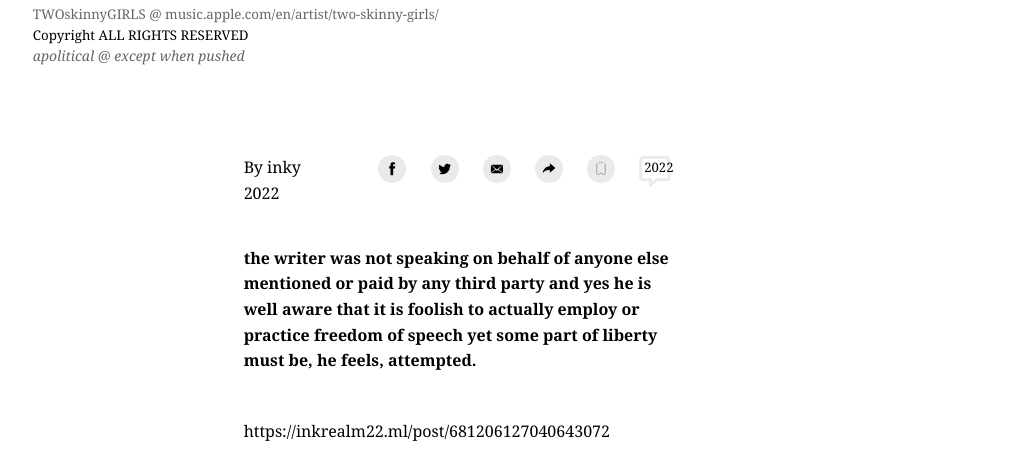
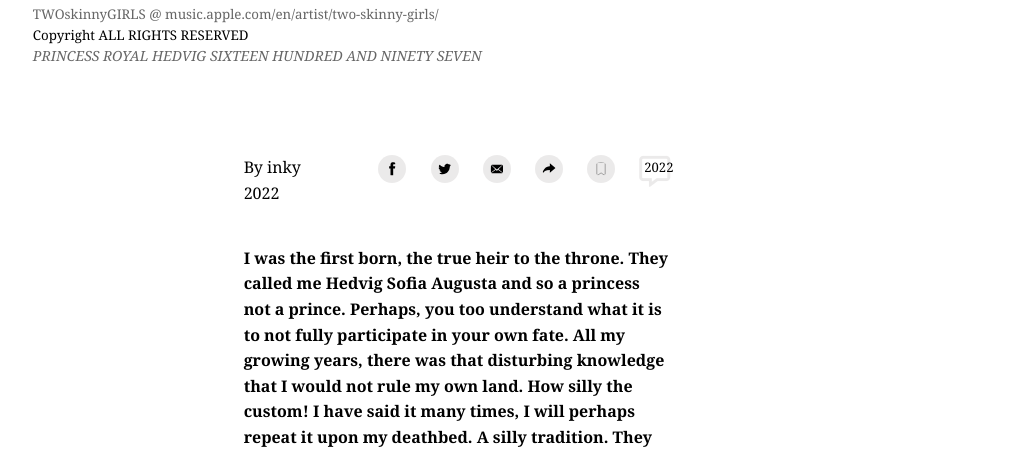
Before and after one commit to ghostm68/x, a website: page Times-esque/index.html in a window 1280 px wide. Shown: the part 956-1411 px from the top of the page, without its empty margins (183-1198 px from the left). Drawn offline with Linux system fonts and the light colour scheme.

Commit message:
Update index.html

```diff
--- a/Times-esque/index.html
+++ b/Times-esque/index.html
@@ -62,7 +62,7 @@
         <figure class="cont-img">
           <img
             class="main-figure width-100"
-            src="https://i.gifer.com/origin/9d/9dc0345e51a2e5c1f94531fd930b436a_w200.gif"
+            src="https://upload.wikimedia.org/wikipedia/commons/thumb/5/59/Hedvig_Sophia_%281681%E2%80%931708%29%2C_Swedish_princess_%28David_von_Krafft%29_-_Nationalmuseum_-_40116.tif/lossy-page1-800px-Hedvig_Sophia_%281681%E2%80%931708%29%2C_Swedish_princess_%28David_von_Krafft%29_-_Nationalmuseum_-_40116.tif.jpg"
             alt=""
           />
           <figcaption class="caption">
@@ -70,7 +70,7 @@
   <li>Copyright ALL RIGHTS RESERVED</li><br>
 
 
-            <span class="author blue"><i>apolitical @ except when pushed</span>
+            <span class="author blue"><i>PRINCESS ROYAL HEDVIG SIXTEEN HUNDRED AND NINETY SEVEN </span>
 		    </figcaption></i></small>
         </figure>
       </section>
@@ -136,12 +136,49 @@
         </div>
         <div class="article-container">
           <p class="article-info">
-          <b> the writer was not speaking on behalf of anyone else mentioned or paid by any third party and yes he is well aware that it is foolish to actually employ or practice freedom of speech yet some part of liberty must be, he feels, attempted. <br>
-		  <br></b>
+          <b>
+
+
+
+	I was the first born, the true heir to the throne. They called me Hedvig Sofia Augusta and so a princess not a prince. Perhaps, you too understand what it is to not fully participate in your own fate.
+
+	All my growing years, there was that disturbing knowledge that I would not rule my own land. How silly the custom! I have said it many times, I will perhaps repeat it upon my deathbed. A silly tradition.
+
+	They say we are the weaker sex, the fairer kind. They act as if there never was a Joan Of Arc.  Two hundred years later, how is it that men are still afraid of our power?
+
+	Early on, I learned to languish in superficial pleasures and to pretend that there was no ambition in my heart for power but only to please the crown and possibly my future husband.
+
+	There were seven of us and as destiny would have it it was the weakest among us that did perform the role of king, the part that was so well tailored for my father or even better for his wife.
+
+	What a lady that woman was, listen to the title she herself did adjust for her son the future king;
+
+	We Charles - by the Grace of G-d of the Swedes, the Goths and the Vends King - Grand Duke of Finland, Duke of Estonia and Karelia, Lord of Ingria, Duke of Bremen, Verden and Pommerania, Prince of Rügen and Lord of Wismar as well as Count Palatine by the Rhine, Duke of Bavaria, Count of Zweibrücken and Kleeburg, furthermore Duke of Jülich, Cleve and Berg, Count of Waldenz, Spanheim and Ravensberg and Lord of Ravenstein.
+
+	In having to address his majesty on some formal occasion, the communicator would surely forget the thin countenance of my frail brother and be forced to concentrate upon not allowing his tongue a slip or his mind a fluff. Genius.
+
+	I should encourage him to travel in a war campaign, for what fear the enemy should try when they ask what man is bringing the fight and the response stuns their ears with quantity: We Charles - by the Grace of G-d of the Swedes, the Goths and the Vends King - Grand Duke of Finland, Duke of Estonia and Karelia, Lord of Ingria, Duke of Bremen, Verden and Pommerania, Prince of Rügen and Lord of Wismar as well as… Even I am loathe to pronounce it whole a second time during the same sitting.
+
+	Not only that, she made certain he had practice time, from April on he was a king in learning and his coronation was delayed until Christmas time for good measure. Oh, that I would have had near the hours of a human pregnancy to practice my rule… Well, it is no use in weighing those matters.
+
+	She wanted him to marry into Holstein-Gottorp, in order to strengthen our powers against Denmark. He simply wouldn’t hear of it. I don’t blame him, after all we are both still teenagers. Of course, his refusal led directly to her alternate scheme. Now I am to be married to this Fredrick the Fourth, how does it sound? Duchess of Holstein-Gottorp, horrible, I know, but I shall ever be Princess of Sweden.
+
+	In fact, I plan on staying here. Perhaps, I shall take a few months to see that land where I will have some influence, some power. If they should present arguments, I will remind them that I am the engine behind my brother’s throne.
+
+	They only see the pretty face, the second in line… They do not hear the one voice that truly controls and consoles our new king.
+
+	They do not understand that I was born to rule and G-d help me I will and if I am never to hold the position of queen then I will make certain my children and their children avenge this absurd custom.
+
+
+
+	The world will know of me through this house of Palatine by the Rhine or through the children of my womb.
+
+	Yes. I shall have my way and I will enjoy my day, every and each one. Yes.
+		  <BR>
+			  (EXCERPT FROM SEPARATE TABLES -available @ Amazon -
+		  <BR></b>
 
  <p style="text-align:center;">
 
-	 <div class="tumblr-post" data-href="https://embed.tumblr.com/embed/post/aB8-1Vizk-adVFUbhPT0SA/681206127040643072" data-did="da39a3ee5e6b4b0d3255bfef95601890afd80709"><a href="https://inkrealm22.ml/post/681206127040643072">https://inkrealm22.ml/post/681206127040643072</a></div>  <script async src="https://assets.tumblr.com/post.js"></script>
 
           </p>
 
```
